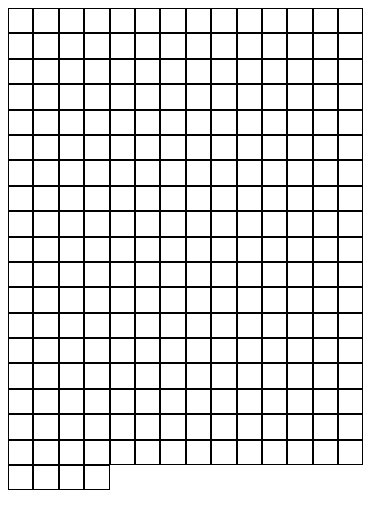
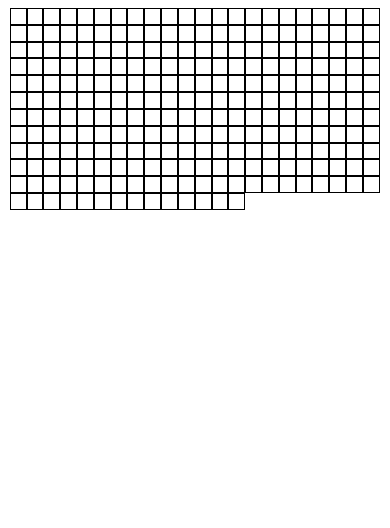
Before and after one commit to AndreiTotoro/etch-a-sketch, a plain HTML site: page index.html in a window 390 px wide. Drawn offline with Linux system fonts and the light colour scheme.

Commit message:
Make grid responsive

```diff
--- a/styles.css
+++ b/styles.css
@@ -1,10 +1,13 @@
 .square{
-        width: 6vw;
-        height: 6vw;
+        width: 3.8vw;
+        height: 3.8vw;
         border: black 1px solid;
 }
 
 #grid{
         display: flex;
+        max-width: 95vw;
+        max-height: 95vw;
         flex-wrap: wrap;
+        margin: auto;
 }
```
